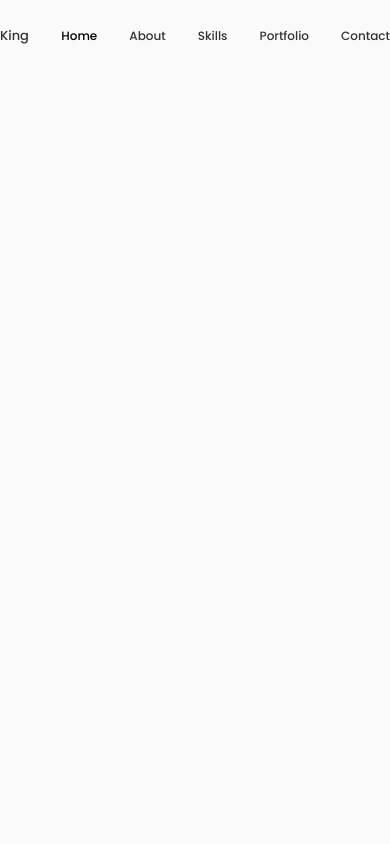
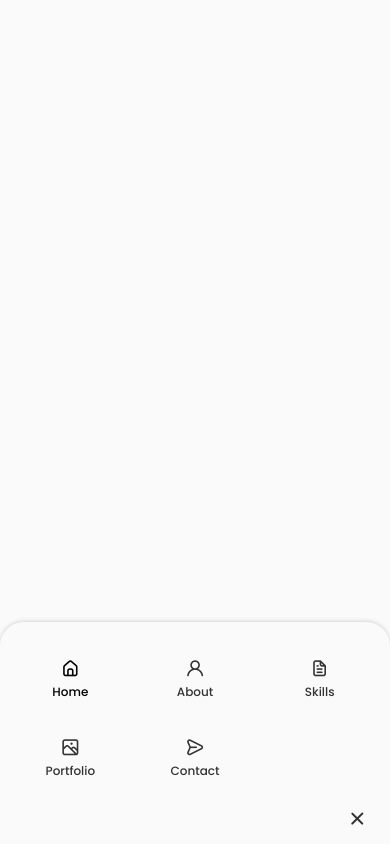
Before and after one commit to kingct19/Portfolio-React, a React (Create React App) app: page / in a window 390 px wide. Built offline with nearby package versions, Linux system fonts and the light colour scheme.

Commit message:
Screen Size Changes

```diff
--- a/package.json
+++ b/package.json
@@ -8,7 +8,7 @@
     "@testing-library/user-event": "^13.5.0",
     "react": "^18.2.0",
     "react-dom": "^18.2.0",
-    "react-scripts": "5.0.1",
+    "react-scripts": "^5.0.1",
     "web-vitals": "^2.1.4"
   },
   "scripts": {
--- a/src/App.css
+++ b/src/App.css
@@ -1,15 +1,9 @@
-
-
 /* Google Fonts */
-@import url('https://fonts.googleapis.com/css2?family=Poppins:wght@400;500;600&display=swap');
-
-
-
+@import url("https://fonts.googleapis.com/css2?family=Poppins:wght@400;500;600&display=swap");
 
 /* Variables */
-:root{
+:root {
   --header-height: 3rem;
-
 
   /* Colors */
   --hue: 0;
@@ -20,7 +14,7 @@
   --container-color: #fff;
 
   /* Fonts and typography */
-  --body-font: 'Poppins', sans-serif;
+  --body-font: "Poppins", sans-serif;
 
   /* Font size */
   --biggest-font-size: 2.25rem;
@@ -28,10 +22,10 @@
   --h1-font-size: 1.25rem;
   --h2-font-size: 1.125rem;
   --h3-font-size: 1rem;
-  --normal-font-size: .938rem;
-  --small-font-size: .813rem;
-  --smaller-font-size: .75rem;
-  --smallest-font-size: .625rem;
+  --normal-font-size: 0.938rem;
+  --small-font-size: 0.813rem;
+  --smaller-font-size: 0.75rem;
+  --smallest-font-size: 0.625rem;
 
   /* Font weight */
   --font-medium: 500;
@@ -39,9 +33,9 @@
   --font-normal: 400;
 
   /* Margin and padding */
-  --mb-0-25: .25rem;
-  --mb-0-5: .5rem;
-  --mb-0-75: .75rem;
+  --mb-0-25: 0.25rem;
+  --mb-0-5: 0.5rem;
+  --mb-0-75: 0.75rem;
   --mb-1: 1rem;
   --mb-1-5: 1.5rem;
   --mb-2: 2rem;
@@ -57,128 +51,134 @@
   --big-font-size: 1.25rem;
   --h1-font-size: 1.125rem;
   --h2-font-size: 1rem;
-  --h3-font-size: .875rem;
-  --normal-font-size: .813rem;
-  --small-font-size: .75rem;
-  --smaller-font-size: .625rem;
-
-
+  --h3-font-size: 0.875rem;
+  --normal-font-size: 0.813rem;
+  --small-font-size: 0.75rem;
+  --smaller-font-size: 0.625rem;
 }
 
 /* base */
-*{
+* {
   margin: 0;
   padding: 0;
   box-sizing: border-box;
 }
 
-body, input, textarea, button{
+body,
+input,
+textarea,
+button {
   font-family: var(--body-font);
   font-size: var(--normal-font-size);
 }
 
-body{
+body {
   background-color: var(--body-color);
   color: var(--text-color);
 }
 
-h1, h2, h3, h4, h5, h6{
+h1,
+h2,
+h3,
+h4,
+h5,
+h6 {
   color: var(--title-color);
   font-weight: var(--font-semi-bold);
 }
 
-ul{
+ul {
   list-style: none;
 }
 
-a{
+a {
   text-decoration: none;
 }
 
-button{
+button {
   cursor: pointer;
   border: none;
   outline: none;
 }
 
-img{
+img {
   max-width: 100%;
   height: auto;
 }
 
-html
-{
+html {
   scroll-behavior: smooth;
 }
 
-
 /* Reusable Css Classes*/
 
-.section{
+.section {
   padding: 4rem 0;
 }
 
-.section__title{
+.section__title {
   font-size: var(--h1-font-size);
   color: var(--title-color);
 }
 
-.section__subtitle{
+.section__subtitle {
   display: block;
   font-size: var(--small-font-size);
   margin-bottom: 4rem;
 }
 
-.section__subtitle,.section__subtitle{
+.section__subtitle,
+.section__subtitle {
   text-align: center;
 }
 
 /*layout*/
 
-.container{
+.container {
   max-width: 968px;
   margin-left: auto;
   margin-right: auto;
 }
 
-.grid{
+.grid {
   display: grid;
   gap: 2rem;
 }
 
 /*buttons*/
-.button{
+.button {
   display: inline-block;
   background-color: var(--title-color);
   color: var(--container-color);
-  padding: .75rem 2rem;
-  border-radius: .5rem;
-  transition: .3s;
+  padding: 0.75rem 2rem;
+  border-radius: 0.5rem;
+  transition: 0.3s;
 }
 
-.button:hover{
+.button:hover {
   filter: brightness(110%);
   background-color: var(--title-color-dark);
 }
 
-.button__icon{
+.button__icon {
   margin-left: var(--mb-0-5);
 }
 
-.button--flex{
+.button--flex {
   display: inline-flex;
   align-items: center;
 }
 
 /*breakpoints*/
-@media screen and (min-width: 768px){}
-@media screen and (min-width: 992px){}
-@media screen and (min-width: 576px){}
-@media screen and (min-width: 350px){}
-@media screen and (min-width: 280px){}
-@media screen and (min-width: 1000px){}
-@media screen and (min-width: 1200px){}
-@media screen and (min-width: 1400px){}
-@media screen and (min-width: 1600px){}
-@media screen and (min-width: 1800px){}
-@media screen and (min-width: 2000px){}
+@media screen and (max-width: 768px) {
+}
+@media screen and (max-width: 992px) {
+  .container {
+    margin-left: var(--mb-1-5);
+    margin-right: var(--mb-1-5);
+  }
+}
+@media screen and (max-width: 576px) {
+}
+@media screen and (max-width: 350px) {
+}
--- a/src/components/header.css
+++ b/src/components/header.css
@@ -1,4 +1,4 @@
-.header{
+.header {
   width: 100%;
   position: fixed;
   top: 0;
@@ -7,7 +7,7 @@
   background-color: var(--body-color);
 }
 
-.nav{
+.nav {
   height: calc(var(--header-height) + 1.5rem);
   display: flex;
   justify-content: space-between;
@@ -15,31 +15,100 @@
   column-gap: 1rem;
 }
 
-.nav__logo, .nav__toggle{
+.nav__logo,
+.nav__toggle {
   font-weight: var(--font-medium);
   color: var(--title-color);
 }
 
-.nav__list{
+.nav__list {
   display: flex;
   column-gap: 2rem;
 }
 
-.nav__link{
+.nav__link {
   display: flex;
   align-items: center;
   flex-direction: column;
   font-size: var(--small-font-size);
   color: var(--title-color);
   font-weight: var(--font-medium);
-    transition: .3s;
+  transition: 0.3s;
 }
 
-.nav__icon,.nav__close, .nav__toggle{
+.nav__icon,
+.nav__close,
+.nav__toggle {
   display: none;
 }
 
 /*active link*/
-.active-link, .nav__link:hover{
+.active-link,
+.nav__link:hover {
   color: var(--title-color-dark);
 }
+
+/*breakpoint*/
+@media screen and (max-width: 768px) {
+  .header {
+    top: initial;
+    bottom: 0;
+  }
+
+  .nav {
+    height: var(--header-height);
+    column-gap: 2rem;
+  }
+
+  .nav__menu {
+    position: fixed;
+    bottom: 0;
+    left: 0;
+    width: 100%;
+    background-color: var(--body-color);
+    padding: 2rem 1.5rem 4rem;
+    box-shadow: 0 -1px 4px rgba(0, 0, 0, 0.15);
+    border-radius: 1.5rem 1.5rem 0 0;
+    transition: 0.3s;
+  }
+
+  .nav__list {
+    display: grid;
+    grid-template-columns: repeat(3, 1fr);
+    gap: 2rem;
+  }
+
+  .nav__icon {
+    font-size: 1.2rem;
+  }
+
+  .nav__close {
+    position: absolute;
+    right: 1.3rem;
+    bottom: 0.5rem;
+    font-size: 1.5rem;
+    cursor: pointer;
+    color: var(--title-color);
+  }
+
+  .nav__close:hover {
+    color: var(--title-color-dark);
+  }
+
+  .nav__icon,
+  .nav__close,
+  .nav__toggle {
+    display: block;
+  }
+}
+
+/*small devices*/
+@media screen and (max-width: 350px) {
+  .nav__menu {
+    padding: 2rem 0.25rem 4rem;
+  }
+
+  .nav__list {
+    column-gap: 0;
+  }
+}
```
Also changed, not shown: src/App.js (+6 -6 lines), src/components/header.jsx (+6 -14 lines), 2 other files (tests, documents, lock files or other folders). Lines whose indentation alone changed are shown as unchanged.
